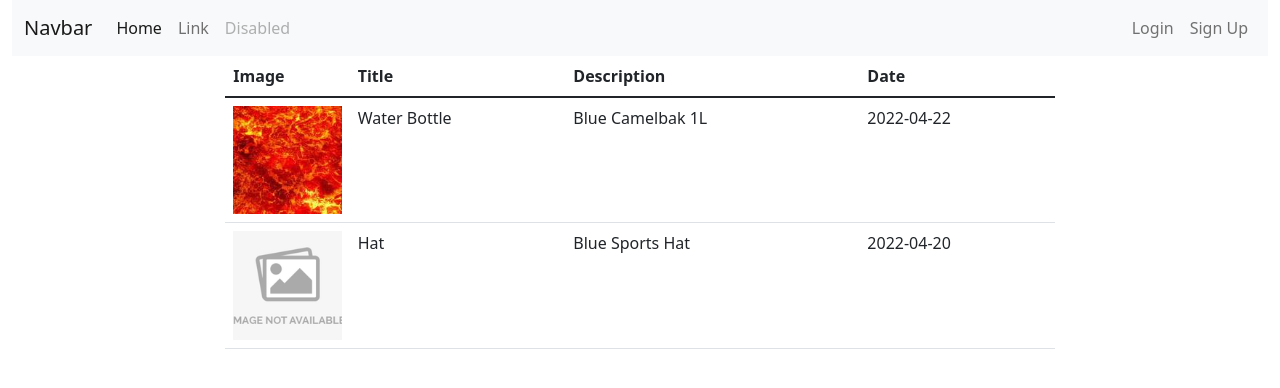
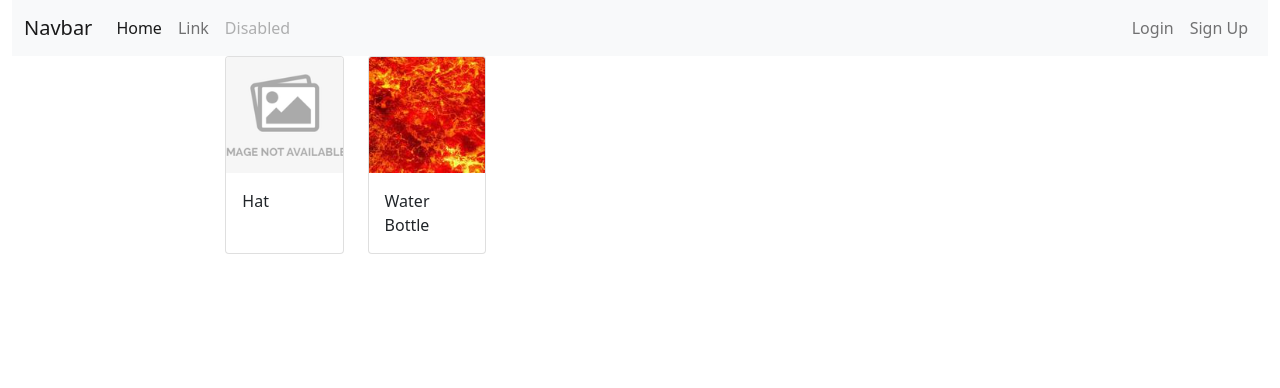
Before and after one commit to petersercombe/FlaskAppDemo-DSU1, a Flask app: page / in a window 1280 px wide. Shown: the top 388 px of the page. Run offline with Flask 2, Linux system fonts and the light colour scheme.

Commit message:
Friday 13th May

```diff
--- a/main.py
+++ b/main.py
@@ -121,4 +121,4 @@ def logout():
     return redirect("/")
 
 if __name__ == "__main__":
-    app.run(debug=True) # Debugging on when doing html changes.
+    app.run(debug=True, host="0.0.0.0") # Debugging on when doing html changes.
--- a/templates/index.html
+++ b/templates/index.html
@@ -4,6 +4,27 @@
 
 {% block content %}
 
+<div class="row row-cols-2 row-cols-md-6 g-4">
+
+    {% for index, data in lostProperty.items() | reverse %}
+    {% if data["claimed"] == False %}
+
+      <div class="col">
+        <div class="card h-100" style="cursor:pointer" onclick="location.href='/item/{{index}}'">
+          <img src="/static/images/thumb_{{data['image']}}" class="card-img-top" alt="...">
+          <div class="card-body">
+            <p class="card-text">{{data["title"]}}</p>
+          </div>
+        </div>
+      </div>
+
+    {% endif %}
+    {% endfor %}
+
+
+</div>
+
+<!--
 <div class="table-responsive">
     <table class="table  table-hover">
         <thead>
@@ -28,7 +49,7 @@
         </tbody>
   </table>
 </div>
-
+-->
 
 {% endblock %}<html xmlns:mso="urn:schemas-microsoft-com:office:office" xmlns:msdt="uuid:C2F41010-65B3-11d1-A29F-00AA00C14882"><head>
 <!--[if gte mso 9]><xml>
```
Also changed, not shown: static/images/2022-05-10 09-51-29-38539.jpg (deleted), static/images/2022-05-11 08-58-00-WIN_20220503_09_45_50_Pro.jpg (deleted), static/images/thumb_2022-05-10 09-51-29-38539.jpg (deleted), static/images/thumb_2022-05-11 08-58-00-WIN_20220503_09_45_50_Pro.jpg (deleted).
